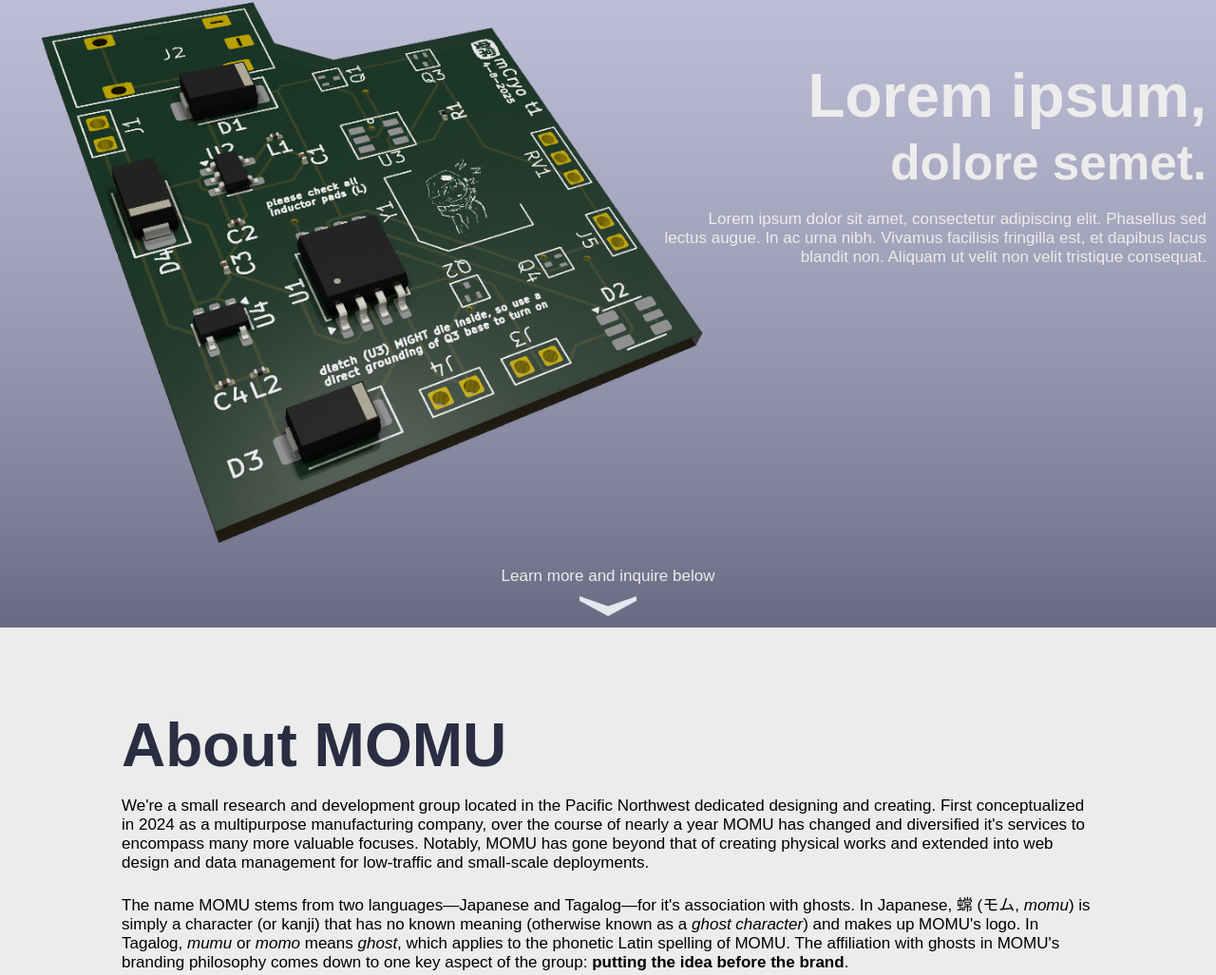
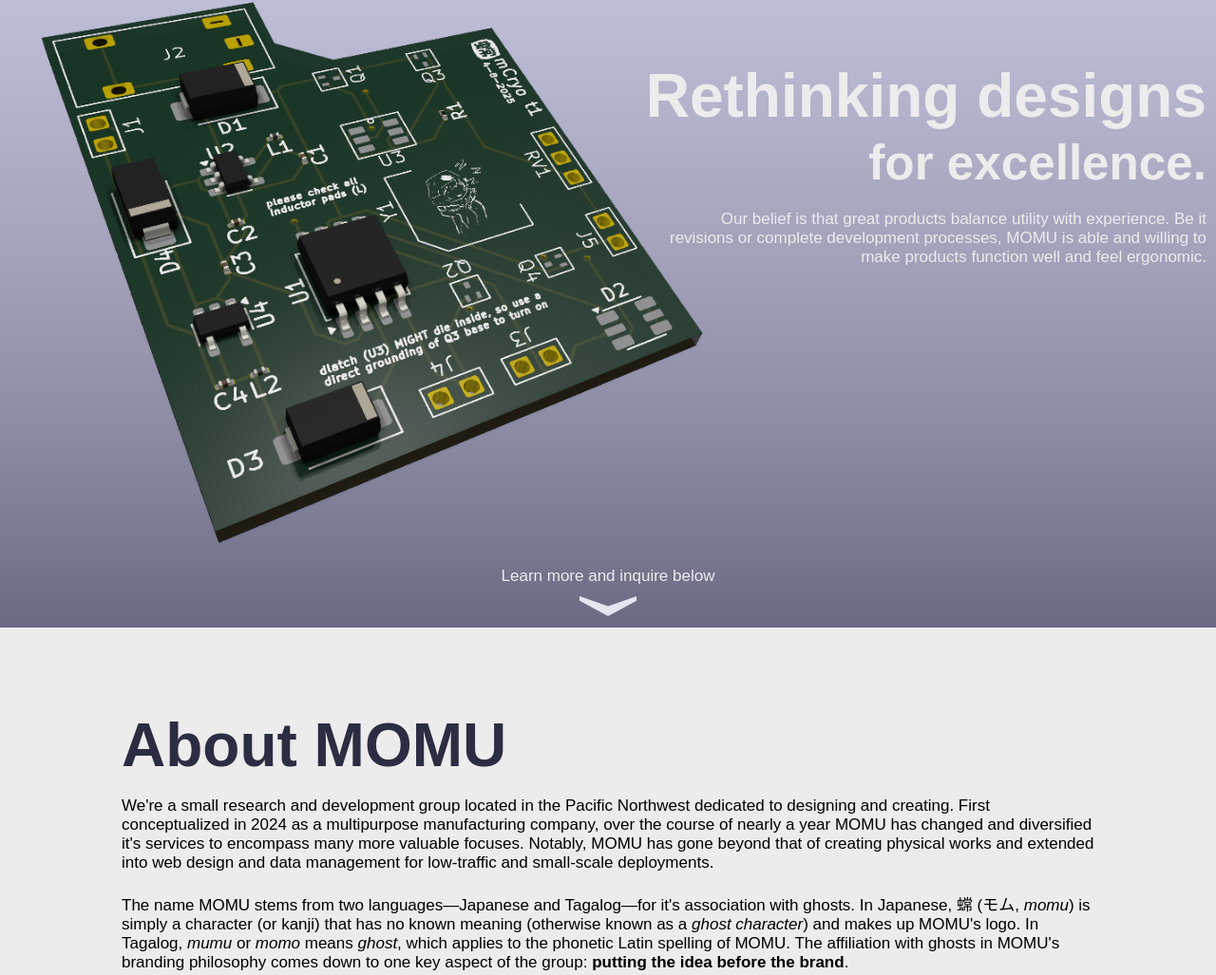
Before and after one commit to mattAsatsuki/MomuKaishaWebsite, a plain HTML site: page index.html in a window 1280 px wide. Shown: the part 139-1166 px from the top of the page at 95% size. Drawn offline with Linux system fonts and the light colour scheme.

Commit message:
landing page revised

```diff
--- a/index.html
+++ b/index.html
@@ -184,12 +184,14 @@ Aiming for a single page, internal CSS and JS website as a lightweight portfolio
             </div>
             <div id="landingtext" style="position:absolute; top: 20vh; right: 0px; text-align:right; margin-right:10px;">
                 <h1 id="title" style="/*background-color: rgba(0, 0, 0, 0.247);*/
-                margin-bottom:0px;">Lorem ipsum,</h1>
+                margin-bottom:0px;">Rethinking designs</h1>
                 <h2 style="/*background-color: rgba(0, 0, 0, 0.247);*/ color:rgb(236, 236, 236); margin-top: max(0.3vw,3px); font-family:Arial, Helvetica, sans-serif;
-                font-size: max(4vw, 21px); margin-bottom:0;">dolore semet.</h2>
+                font-size: max(4vw, 21px); margin-bottom:0;">for excellence.</h2>
                 <p style="/*background-color: rgba(0, 0, 0, 0.247);*/ color:rgb(236, 236, 236); margin-top: 20px; margin-left: 55%;
                 font-family:Arial, Helvetica, sans-serif; font-size: 17px;">
-                    Lorem ipsum dolor sit amet, consectetur adipiscing elit. Phasellus sed lectus augue. In ac urna nibh. Vivamus facilisis fringilla est, et dapibus lacus blandit non. Aliquam ut velit non velit tristique consequat.
+                Our belief is that great products balance utility with experience. Be it revisions or complete development processes, MOMU is able and willing to make products function well and feel ergonomic.
+                <br><br>
+                <!--<em>(pictured left is a render of a Printed Circuitboard (PCB) still in early development)</em>-->
                 </p>
             </div>
             <div style="position:absolute; bottom: 27px; left:0;right:0; margin-inline: auto; width: fit-content;">
@@ -211,7 +213,7 @@ Aiming for a single page, internal CSS and JS website as a lightweight portfolio
         <div id="aboutUs" style="z-index:1;">
             <h1 id="aboutUs" class="standard content" style="margin-top:7px;">About MOMU</h1>
             <p class="standard content" style="margin-bottom:1vh;">
-                We're a small research and development group located in the Pacific Northwest dedicated designing and creating. First conceptualized in 2024 as a multipurpose manufacturing company, over the course of nearly a year MOMU has changed and diversified it's services to encompass many more valuable focuses. Notably, MOMU has gone beyond that of creating physical works and extended into web design and data management for low-traffic and small-scale deployments.
+                We're a small research and development group located in the Pacific Northwest dedicated to designing and creating. First conceptualized in 2024 as a multipurpose manufacturing company, over the course of nearly a year MOMU has changed and diversified it's services to encompass many more valuable focuses. Notably, MOMU has gone beyond that of creating physical works and extended into web design and data management for low-traffic and small-scale deployments.
                 <br>
                 <br>
                 The name MOMU stems from two languages—Japanese and Tagalog—for it's association with ghosts. In Japanese, 蟐 (モム, <em>momu</em>) is simply a character (or kanji) that has no known meaning (otherwise known as a <em>ghost character</em>) and makes up MOMU's logo. In Tagalog, <em>mumu</em> or <em>momo</em> means <em>ghost</em>, which applies to the phonetic Latin spelling of MOMU. The affiliation with ghosts in MOMU's branding philosophy comes down to one key aspect of the group: <b>putting the idea before the brand</b><!--, as one of MOMU's core beliefs is to ensure that a name does not interfere with the experience-->.
```
